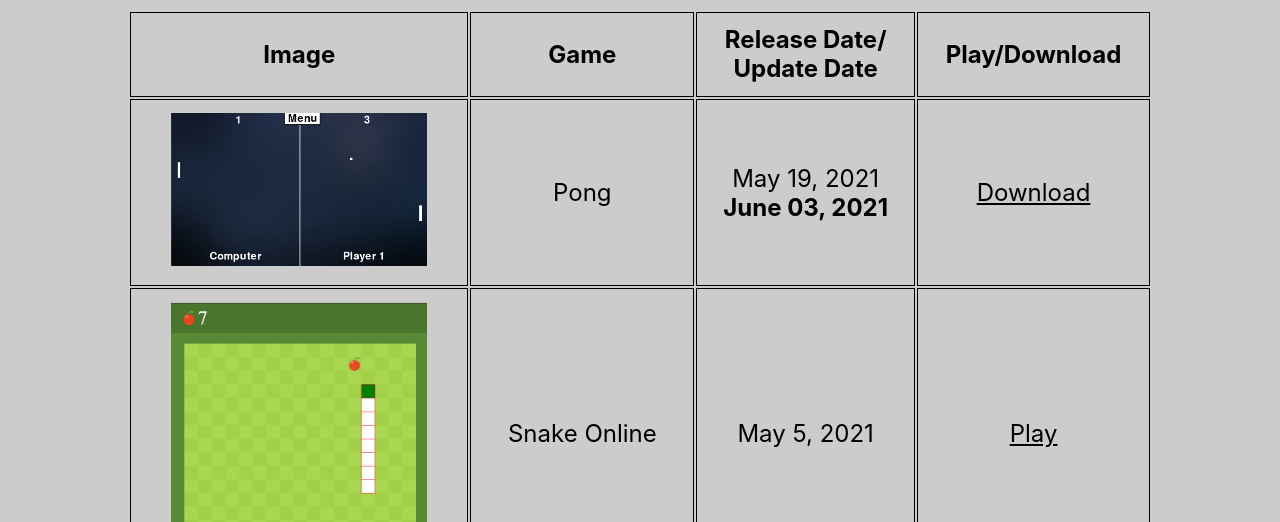
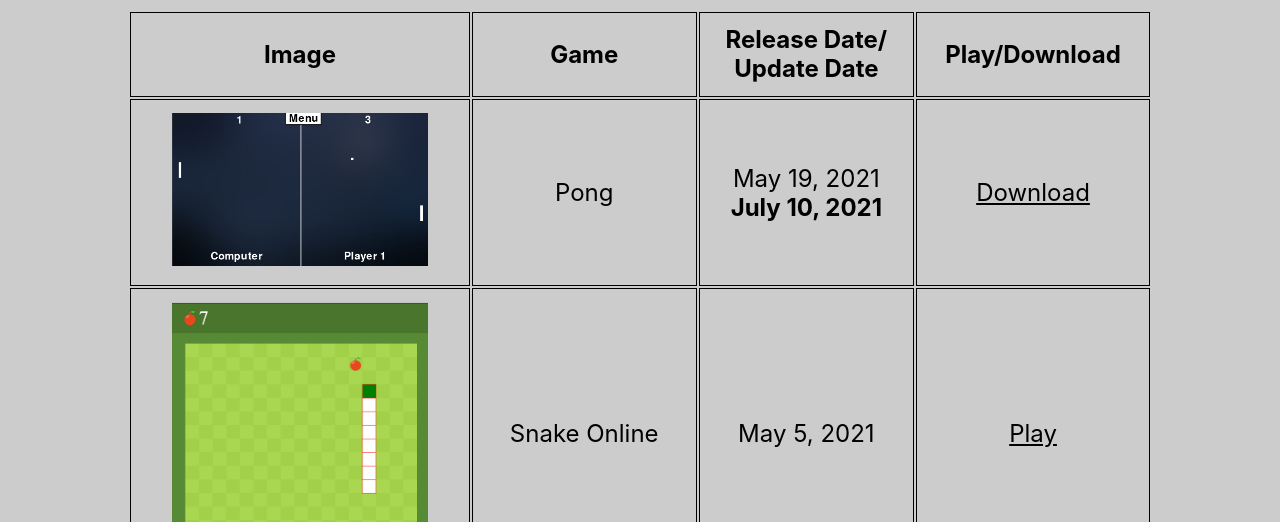
Before and after one commit to divy-07/divy-07.github.io, a plain HTML site: page games/index.html in a window 1280 px wide. Shown: the part 278-800 px from the top of the page. Drawn offline with Linux system fonts and the light colour scheme.

Commit message:
Update index.html

```diff
--- a/games/index.html
+++ b/games/index.html
@@ -43,7 +43,7 @@
 	    <tr>
                 <td><img src="./pong/assets/Screenshot_2.png" class="icons"></td>
                 <td>Pong</td>
-                <td>May 19, 2021<br><b>June 03, 2021</b></td>
+                <td>May 19, 2021<br><b>July 10, 2021</b></td>
                 <td><a href="./pong" class="links">Download</a></td>
             </tr>
 
```
